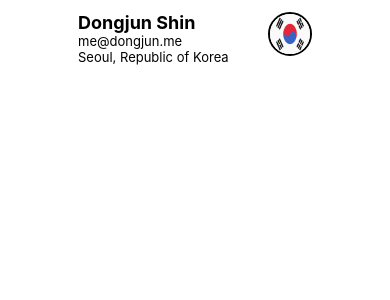
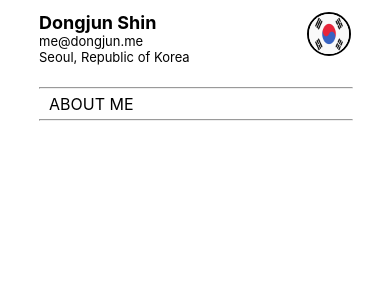
Before and after one commit to americano212/typescript-react-resume-page, a React (Create React App) app: page / in a window 390 px wide. Shown: the top 300 px of the page. Built offline with nearby package versions, Linux system fonts and the light colour scheme.

Commit message:
feat: AboutMe Box 추가 및 App.ts 화면 마진값 반응형으로 변경

```diff
--- a/package.json
+++ b/package.json
@@ -10,9 +10,11 @@
     "@types/node": "^16.18.3",
     "@types/react": "^18.0.25",
     "@types/react-dom": "^18.0.8",
+    "@types/react-responsive": "^8.0.5",
     "react": "^18.2.0",
     "react-dom": "^18.2.0",
     "react-redux": "^8.0.5",
+    "react-responsive": "^9.0.0",
     "react-scripts": "5.0.1",
     "redux": "^4.2.0",
     "styled-components": "^5.3.6",
--- a/src/App.css
+++ b/src/App.css
@@ -1,7 +1,5 @@
 .App {
   text-align: left;
-  margin-left: 20%;
-  margin-right: 20%;
   margin-top: 3%;
 }
 
--- a/src/App.tsx
+++ b/src/App.tsx
@@ -3,17 +3,32 @@ import "./App.css";
 
 import { useSelector } from "react-redux";
 import { RootState } from "./store/modules";
-import Header from "./components/header";
+import { Header, AboutMe } from "./components";
+import { useMediaQuery } from "react-responsive";
+import styled from "styled-components";
+
+interface AppBoxProps {
+  HorizontalMargin: string;
+}
 
 function App() {
+  const isMobile = useMediaQuery({ maxWidth: 1024 });
   const language = useSelector(
     (state: RootState) => state.setLanguage.language
   );
+
+  const HorizontalMargin = isMobile ? "10%" : "20%";
   return (
     <div className="App">
-      <Header language={language} />
+      <AppBox HorizontalMargin={HorizontalMargin}>
+        <Header language={language} />
+        <AboutMe />
+      </AppBox>
     </div>
   );
 }
-
+const AppBox = styled.div<AppBoxProps>`
+  margin-left: ${(props) => props.HorizontalMargin};
+  margin-right: ${(props) => props.HorizontalMargin};
+`;
 export default App;
--- /dev/null
+++ b/src/components/AboutMe.tsx
@@ -0,0 +1,17 @@
+import React from "react";
+import TitleBox from "./atoms/TitleBox";
+import styled from "styled-components";
+
+function AboutMe() {
+  return (
+    <AboutMeBox>
+      <TitleBox title={"ABOUT ME"} />
+    </AboutMeBox>
+  );
+}
+
+const AboutMeBox = styled.div`
+  padding-top: 70px;
+`;
+
+export default AboutMe;
--- /dev/null
+++ b/src/components/atoms/TitleBox.tsx
@@ -0,0 +1,32 @@
+import React from "react";
+import styled from "styled-components";
+
+type TitleBoxProps = {
+  title: string;
+};
+
+function TitleBox(props: TitleBoxProps) {
+  const title = props.title;
+  return (
+    <div>
+      <Width100Hr />
+      <TitleText>{title}</TitleText>
+      <Width100Hr />
+    </div>
+  );
+}
+
+const TitleText = styled.p`
+  font-size: medium;
+  margin: 0;
+  margin-left: 10px;
+`;
+
+const Width100Hr = styled.hr`
+  width: 100%;
+  margin: 0;
+  margin-top: 5px;
+  margin-bottom: 5px;
+`;
+
+export default TitleBox;
--- a/src/components/header.tsx
+++ b/src/components/header.tsx
@@ -1,7 +1,7 @@
 import React from "react";
 
 import styled from "styled-components";
-import Flag from "./flag";
+import Flag from "./Flag";
 
 type HeaderProps = {
   language: string;
--- /dev/null
+++ b/src/components/index.ts
@@ -0,0 +1,4 @@
+import Header from "./Header";
+import AboutMe from "./AboutMe";
+
+export { Header, AboutMe };
```
Also changed, not shown: tsconfig.json (+2 -9 lines), 1 other file (tests, documents, lock files or other folders).
